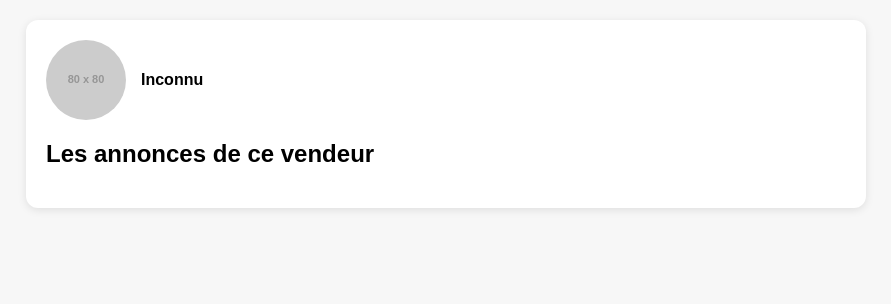
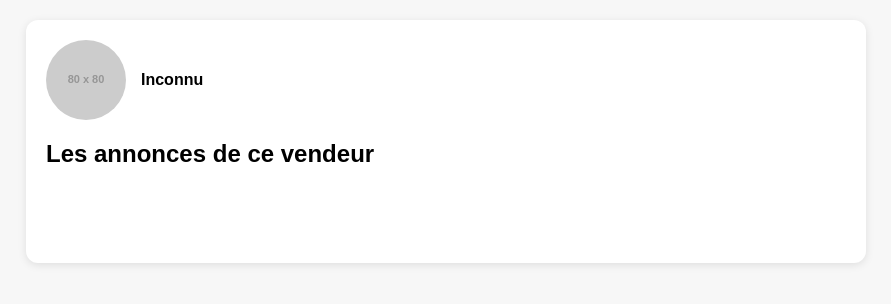
Before and after one commit to XamalAduna/sensold, a plain HTML site: page Profil.html in a window 1280 px wide. Shown: the whole page, without its empty margins (194-1085 px from the left). Drawn offline with Linux system fonts and the light colour scheme; no server answers; placeholder pictures from the web are drawn by us.

Commit message:
Update Profil.html

```diff
--- a/Profil.html
+++ b/Profil.html
@@ -7,8 +7,8 @@
 <link href="https://fonts.googleapis.com/icon?family=Material+Icons" rel="stylesheet">
 <link rel="stylesheet" href="https://cdnjs.cloudflare.com/ajax/libs/font-awesome/6.5.0/css/all.min.css">
 <style>
-body { font-family: Arial, sans-serif; background:#f7f7f7; margin:0; padding:20px; }
-.container { max-width:800px; margin:0 auto; background:white; border-radius:12px; padding:20px; box-shadow:0 2px 8px rgba(0,0,0,0.1); }
+body { font-family: Arial, sans-serif; background:#f7f7f7; margin:0; padding:20px;}
+.container { max-width:800px; margin:0 auto; background:white; border-radius:12px; padding:20px; box-shadow:0 2px 8px rgba(0,0,0,0.1);padding-bottom: 75px;}
 .seller-info { display:flex; align-items:center; gap:15px; margin-bottom:20px; }
 .seller-info img { width:80px; height:80px; border-radius:50%; object-fit:cover; }
 .annonces { display:flex; flex-direction:column; gap:15px; }
```
